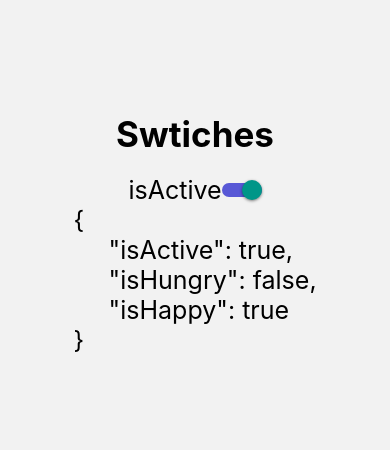
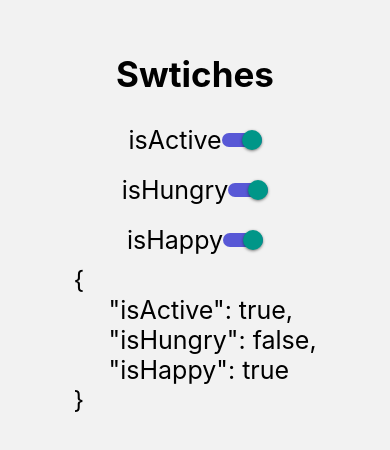
Before and after one commit to Felipe0298/RNComponents, a React Native app: screen /SwitchScreen in a window 390 px wide. Shown: the part 198-648 px from the top of the page. Built offline with nearby package versions, Linux system fonts and the light colour scheme.

Commit message:
202. Uso de multiples switches

```diff
--- a/src/components/FlatListMenuItem.tsx
+++ b/src/components/FlatListMenuItem.tsx
@@ -21,7 +21,7 @@ export const FlatListMenuItem = ({ menuItem }: Props) => {
             <View style={styles.container}>
                 <Icon
                     name={menuItem.icon}
-                    color="gray"
+                    color="#5856D6"
                     size={23}
                 />
 
@@ -33,7 +33,7 @@ export const FlatListMenuItem = ({ menuItem }: Props) => {
 
                 <Icon
                     name="chevron-forward-outline"
-                    color="gray"
+                    color="#5856D6"
                     size={23}
                 />
             </View>
--- a/src/components/HeaderTitle.tsx
+++ b/src/components/HeaderTitle.tsx
@@ -13,7 +13,7 @@ export const HeaderTitle = ({title}: Props) => {
 
     return (
         <View style={{ marginTop: top + 20, marginBottom: 20 }}>
-            <Text style={styles.title}>{title}</Text>
+            <Text style={{...styles.title}}>{title}</Text>
         </View>
     );
 }
--- a/src/screen/SwitchScreen.tsx
+++ b/src/screen/SwitchScreen.tsx
@@ -30,6 +30,16 @@ export const SwitchScreen = () => {
             <CustonSwitch isOn={isActive} onChange={(value)=> onChange(value, "isActive")}/>
             </View>
 
+            <View style={styles.swichtRow}>
+            <Text style={styles.switchText}>isHungry</Text>
+            <CustonSwitch isOn={isActive} onChange={(value)=> onChange(value, "isHungry")}/>
+            </View>
+
+            <View style={styles.swichtRow}>
+            <Text style={styles.switchText}>isHappy</Text>
+            <CustonSwitch isOn={isActive} onChange={(value)=> onChange(value, "isHappy")}/>
+            </View>
+
             <Text style={styles.switchText}>
                 {
                     JSON.stringify(state, null,5)
@@ -53,6 +63,7 @@ const styles = StyleSheet.create({
     swichtRow:{
         flexDirection:"row",
         justifyContent:"space-between",
-        alignItems:"center"
+        alignItems:"center",
+        marginVertical:10
     }
 });
```
